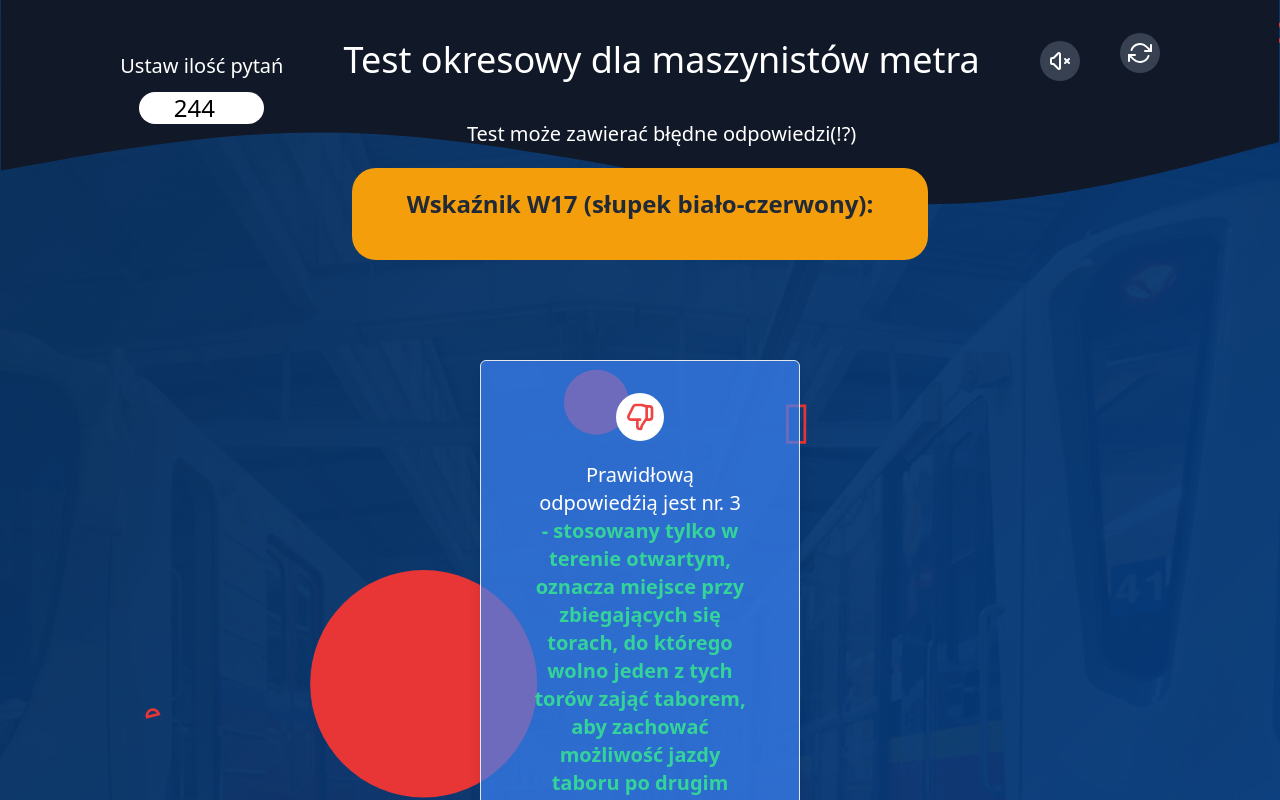
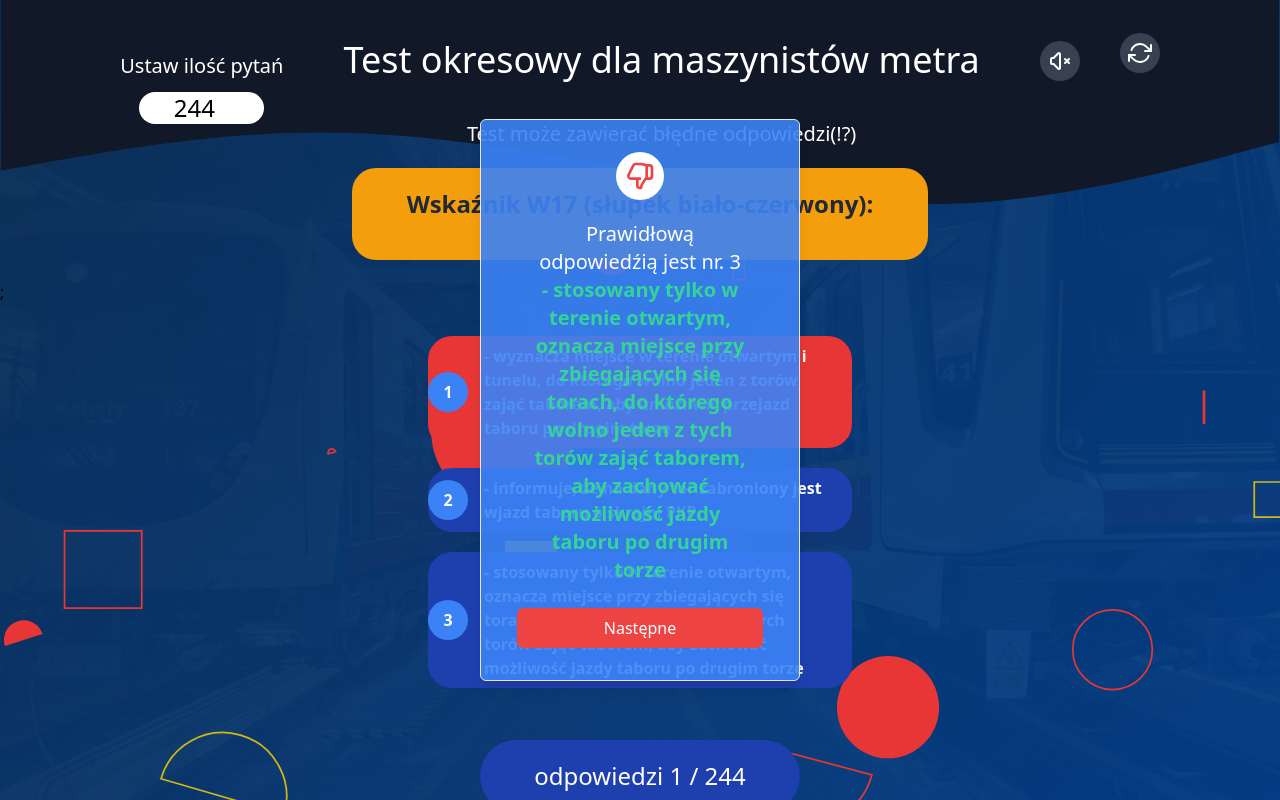
Before and after one commit to pablop76/metro-test, a React (Create React App) app: page / in a window 1280 px wide. Both pictures are taken after a click on the button 640 px from the left and 392 px from the top of the page. Shown: the top 800 px of the page. Built offline with nearby package versions, Linux system fonts and the light colour scheme.

Commit message:
alert ustawienie centralnie do okna

```diff
--- a/src/App.css
+++ b/src/App.css
@@ -12,3 +12,54 @@
 .wrong {
   background-color: #e73635;
 }
+
+.animateBounce {
+  animation: myAnimBounce 2s ease 0s 1 normal forwards;
+}
+
+
+@keyframes myAnimBounce {
+  0% {
+    animation-timing-function: ease-in;
+    opacity: 1;
+    transform: translateY(-45px);
+  }
+
+  24% {
+    opacity: 1;
+  }
+
+  40% {
+    animation-timing-function: ease-in;
+    transform: translateY(-24px);
+  }
+
+  65% {
+    animation-timing-function: ease-in;
+    transform: translateY(-12px);
+  }
+
+  82% {
+    animation-timing-function: ease-in;
+    transform: translateY(-6px);
+  }
+
+  93% {
+    animation-timing-function: ease-in;
+    transform: translateY(-4px);
+  }
+
+  25%,
+  55%,
+  75%,
+  87% {
+    animation-timing-function: ease-out;
+    transform: translateY(0px);
+  }
+
+  100% {
+    animation-timing-function: ease-out;
+    opacity: 1;
+    transform: translateY(0px);
+  }
+}
--- a/src/components/alerts/DangerAlert.js
+++ b/src/components/alerts/DangerAlert.js
@@ -3,9 +3,9 @@ const DangerAlert = (props) => {
 
     return (
         <div
-            className="relative top-20 mx-auto p-5 border w-80 shadow-lg rounded-md bg-blue-500 bg-opacity-70">
+            className="fixed left-1/2 top-1/2 p-5 border w-80 shadow-lg rounded-md bg-blue-500 bg-opacity-90" style={{ transform: "translate(-50%,-50%)" }}>
             <div className="mt-3 text-center">
-                <div className="mx-auto flex items-center justify-center h-12 w-12 rounded-full bg-white">
+                <div className="mx-auto flex items-center justify-center h-12 w-12 rounded-full bg-white animateBounce">
                     <svg className="h-8 w-8 text-red-500" fill="none" viewBox="0 0 24 24" stroke="currentColor">
                         <path strokeLinecap="round" strokeLinejoin="round" strokeWidth="2" d="M10 14H5.236a2 2 0 01-1.789-2.894l3.5-7A2 2 0 018.736 3h4.018a2 2 0 01.485.06l3.76.94m-7 10v5a2 2 0 002 2h.096c.5 0 .905-.405.905-.904 0-.715.211-1.413.608-2.008L17 13V4m-7 10h2m5-10h2a2 2 0 012 2v6a2 2 0 01-2 2h-2.5" />
                     </svg>
--- a/src/components/alerts/EndTestAlert.js
+++ b/src/components/alerts/EndTestAlert.js
@@ -3,7 +3,7 @@ const EndTestAlert = (props) => {
 
     return (
         <div
-            className="relative top-20 mx-auto p-5 border w-80 shadow-lg rounded-md bg-blue-500 bg-opacity-80">
+            className="fixed left-1/2 top-1/2 top-20 mx-auto p-5 border w-80 shadow-lg rounded-md bg-blue-500 bg-opacity-80" style={{ transform: "translate(-50%,-50%)" }}>
             <div className="mt-3 text-center">
                 <div className="mx-auto flex items-center justify-center h-12 w-12 rounded-full bg-white">
                     {(Math.round(correctAnswers / maxQuestions * 100) >= 75) ?
--- a/src/components/alerts/SuccesAlert.js
+++ b/src/components/alerts/SuccesAlert.js
@@ -3,9 +3,9 @@ const AcceptAlert = (props) => {
 
     return (
         <div
-            className="relative top-20 mx-auto p-5 border w-80 shadow-lg rounded-md bg-blue-500 bg-opacity-70">
+            className="fixed left-1/2 top-1/2 p-5 border w-80 shadow-lg rounded-md bg-blue-500 bg-opacity-90" style={{ transform: "translate(-50%,-50%)" }}>
             <div className="mt-3 text-center">
-                <div className="mx-auto flex items-center justify-center h-12 w-12 rounded-full bg-white">
+                <div className="relative mx-auto flex items-center justify-center h-12 w-12 rounded-full bg-white animateBounce">
                     <svg className="h-8 w-8 text-green-600" fill="none" viewBox="0 0 24 24" stroke="currentColor">
                         <path strokeLinecap="round" strokeLinejoin="round" strokeWidth="2" d="M14 10h4.764a2 2 0 011.789 2.894l-3.5 7A2 2 0 0115.263 21h-4.017c-.163 0-.326-.02-.485-.06L7 20m7-10V5a2 2 0 00-2-2h-.095c-.5 0-.905.405-.905.905 0 .714-.211 1.412-.608 2.006L7 11v9m7-10h-2M7 20H5a2 2 0 01-2-2v-6a2 2 0 012-2h2.5" />
                     </svg>
@@ -13,7 +13,7 @@ const AcceptAlert = (props) => {
                 <div className="items-center px-4 py-3 my-5">
                     <button onClick={nextQuestion}
                         id="ok-btn"
-                        className="px-4 py-2 bg-green-500 text-white text-base font-medium rounded-md w-full shadow-sm hover:bg-green-600 focus:outline-none focus:ring-2 focus:ring-green-300">
+                        className="px-4 py-2 bg-green-600 text-white text-base font-medium rounded-md w-full shadow-sm hover:bg-green-600 focus:outline-none focus:ring-2 focus:ring-green-300">
                         Następne
                     </button>
                 </div>
```
